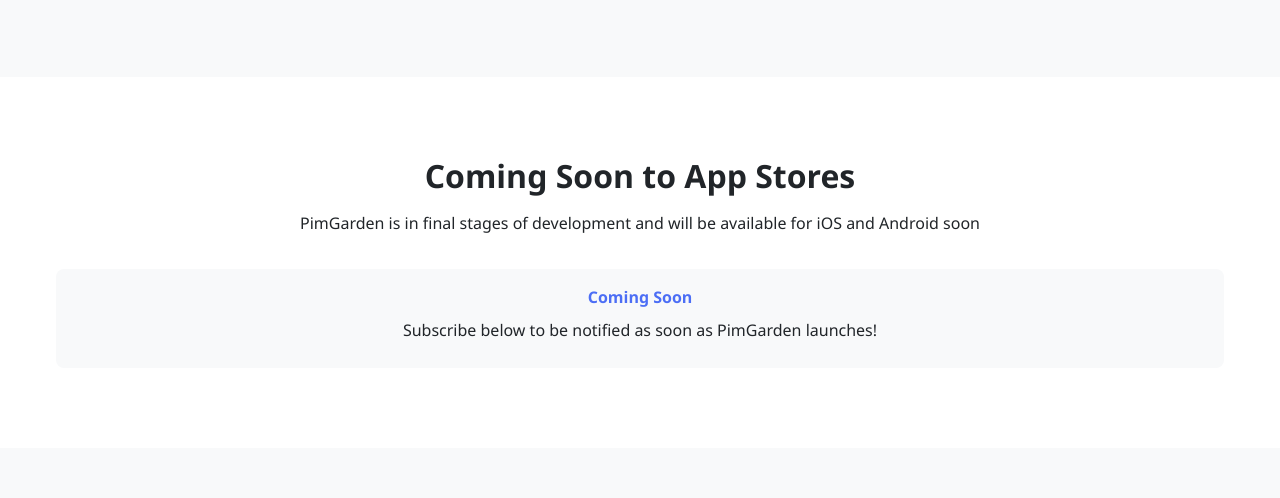
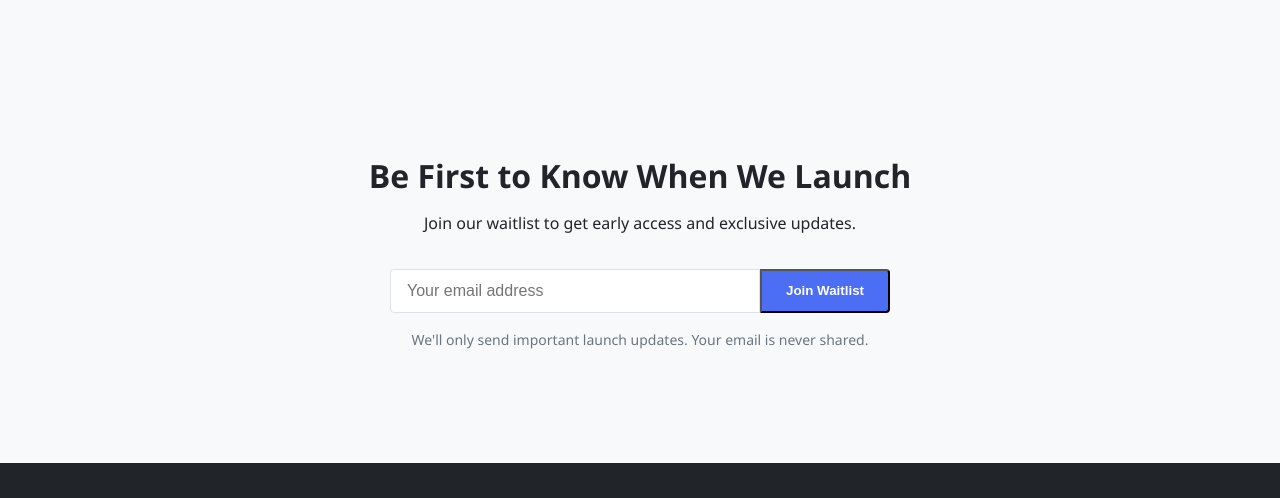
Before and after one commit to noahitall/PimGarden-web, a website: page index.html in a window 1280 px wide. Shown: the part 3024-3522 px from the top of the page. Drawn offline with Linux system fonts and the light colour scheme.

Commit message:
removed unnecessary text

```diff
--- a/index.html
+++ b/index.html
@@ -179,17 +179,6 @@
       </div>
     </section>
 
-    <section id="download" class="download-section">
-      <div class="container">
-        <h2>Coming Soon to App Stores</h2>
-        <p>PimGarden is in final stages of development and will be available for iOS and Android soon</p>
-        <div class="release-timeline">
-          <p>Coming Soon</p>
-          <p>Subscribe below to be notified as soon as PimGarden launches!</p>
-        </div>
-      </div>
-    </section>
-
     <section class="newsletter">
       <div class="container">
         <h2>Be First to Know When We Launch</h2>
```
